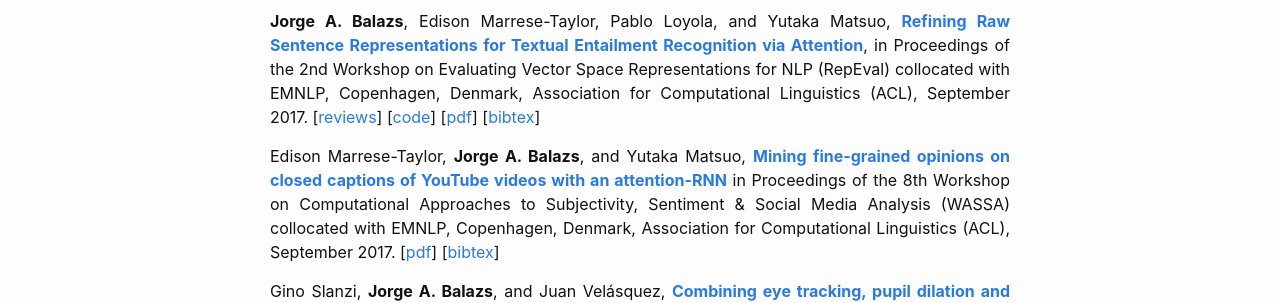
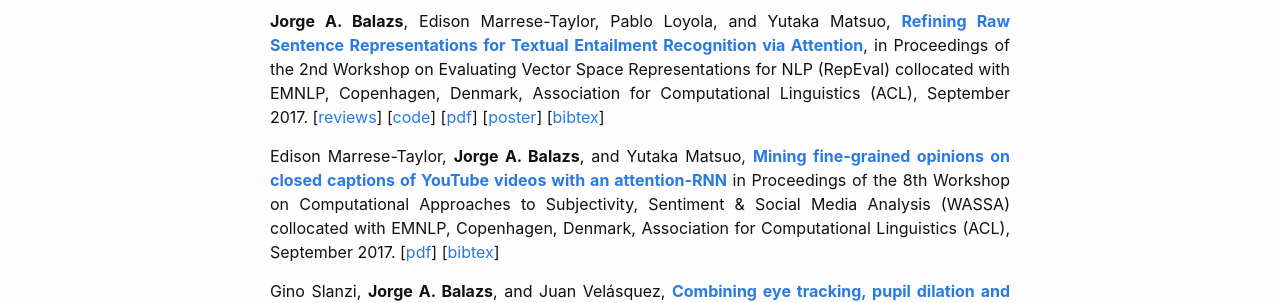
Before and after one commit to jabalazs/jabalazs.github.io, a Jekyll site: the page built from publications.md, in a window 1280 px wide. Shown: the part 677-980 px from the top of the page. Built offline with Jekyll 4.4.1, drawn with Linux system fonts in a browser that asks for light colours.

Commit message:
Add repeval 2017 poster

```diff
--- a/publications.md
+++ b/publications.md
@@ -54,6 +54,7 @@ Linguistics (ACL), September 2017.
 [[reviews](https://github.com/jabalazs/repeval/blob/master/paper/reviews/reviews.md)]
 [[code](https://github.com/jabalazs/repeval_rivercorners)]
 [[pdf](assets/papers/refining_raw_sentences.pdf)]
+[[poster](assets/papers/refining_raw_sentences_poster.pdf)]
 [[bibtex](assets/papers/refining_raw_sentences.bib)]
 
 Edison Marrese-Taylor, __Jorge A. Balazs__, and Yutaka Matsuo, [__Mining
```
Also changed, not shown: 1 other file.
